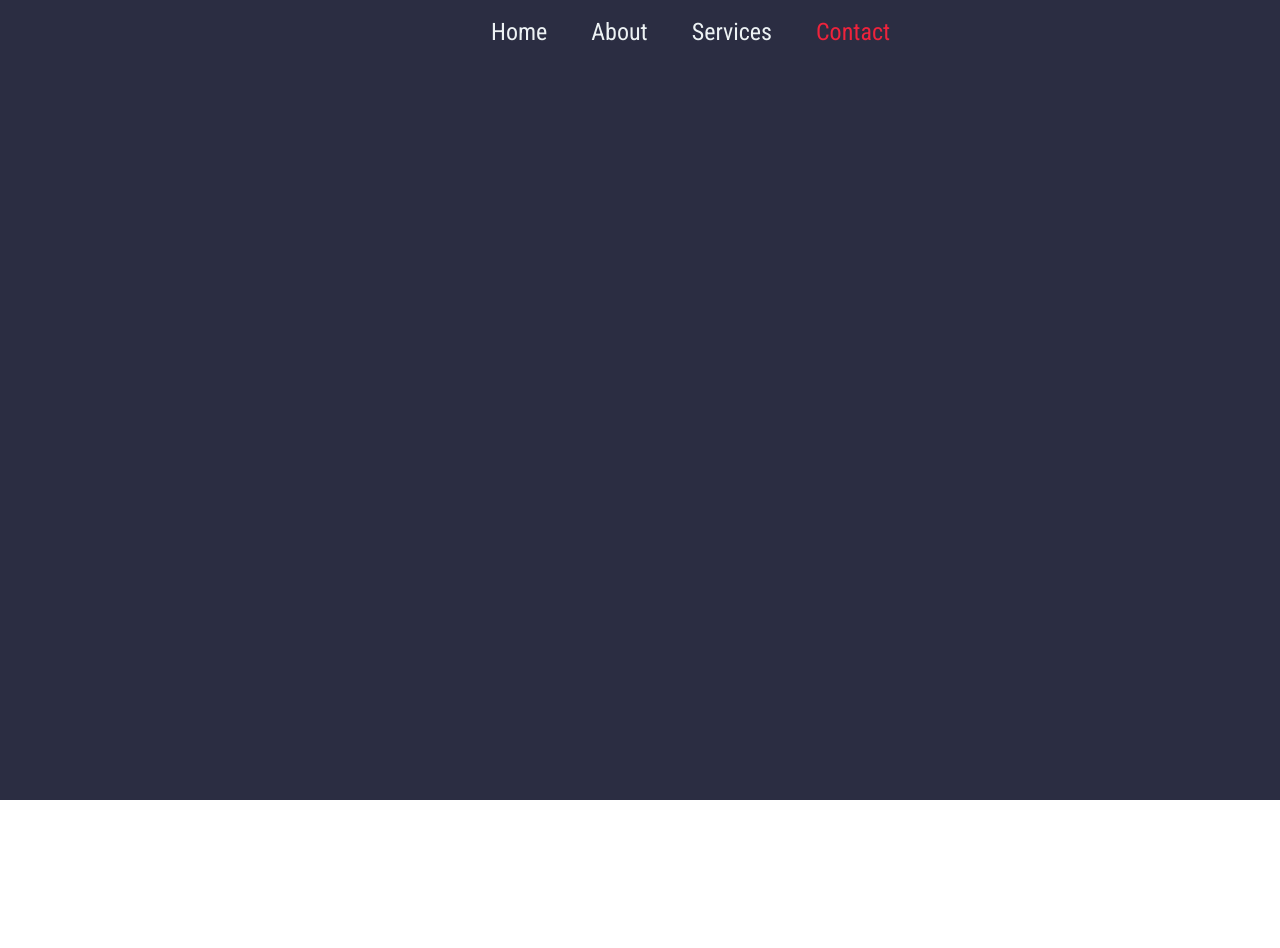
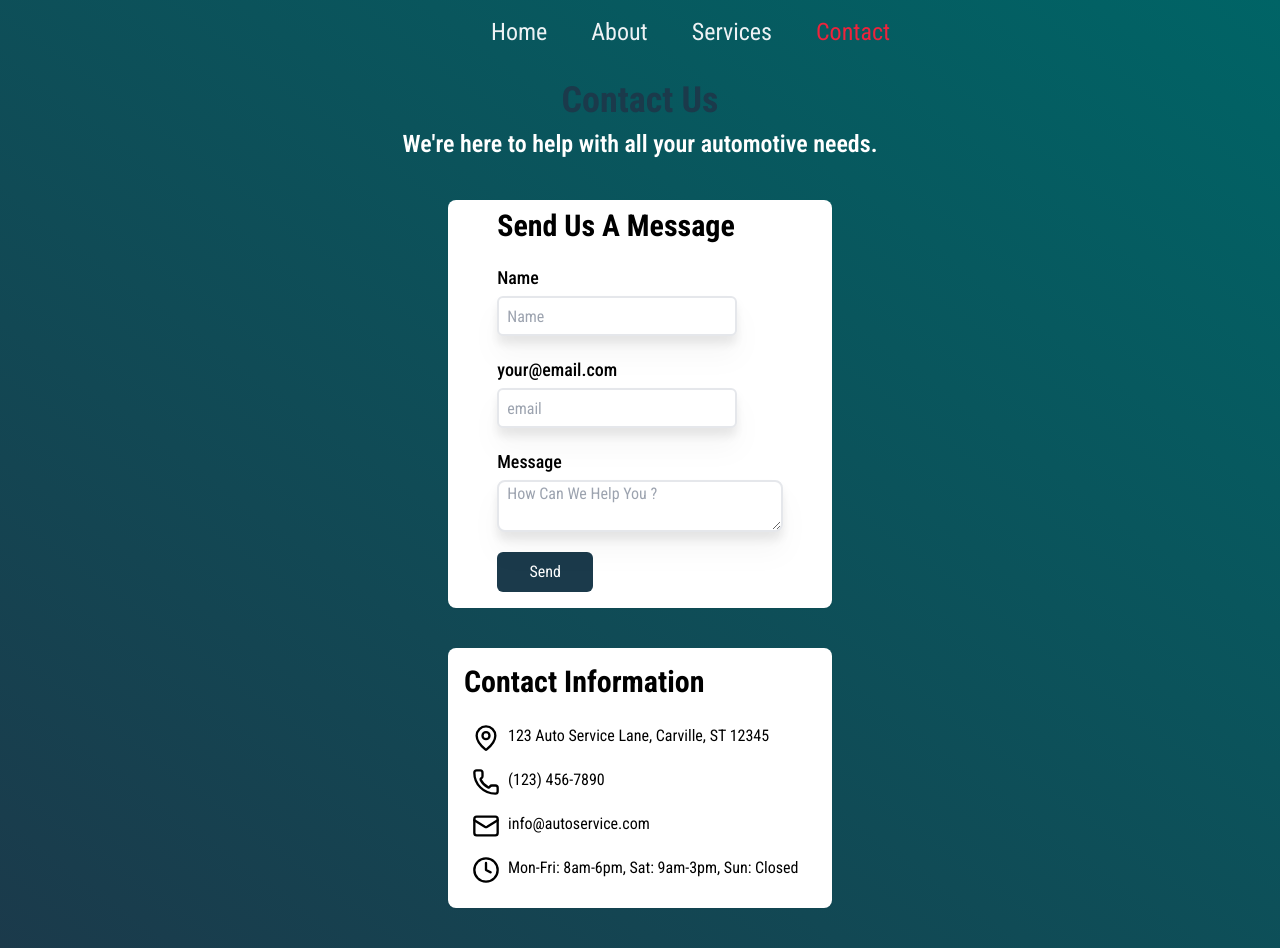
Before and after one commit to DATBOI-MAYANK/Mahindra-BE-Series-Designed-to-Amaze, a React (Vite) app: page /contact in a window 1280 px wide. Before the commit the page ends 800 px from the top, so only its background shows below. Built offline with nearby package versions, Linux system fonts and the light colour scheme; what tailwindcss-motion would draw is missing.

Commit message:
Enhance About, Contact, and Services components with improved layouts, typography, and styling

```diff
--- a/src/components/About/About.jsx
+++ b/src/components/About/About.jsx
@@ -5,7 +5,7 @@ function About() {
   return (
     <div className="bg-gradient-to-tr from-[#1B3A4B] to-[#006466] h-full w-full p-4 font-serif">
       <div className="flex flex-col items-center motion-scale-in-[0.5] motion-translate-x-in-[0%] motion-translate-y-in-[100%] motion-blur-in-[20px] motion-linear ">
-        <h1 className="text-4xl text-white font-bold mt-20">
+        <h1 className="text-4xl text-[#1B3A4B] font-bold mt-20">
           About Our Auto Service
         </h1>
         <p className="text-xl text-white font-semibold mt-2 font-serif2">
@@ -14,14 +14,14 @@ function About() {
       </div>
 
       <div>
-        <div className="grid grid-cols-3 mt-2 md:grid-col-2 lg:grid-col-3 gap-4 motion-blur-in-[20px]">
+        <div className="grid grid-cols-3 my-7 md:grid-col-2 lg:grid-col-3 gap-4 motion-blur-in-[20px]">
           <div className="bg-white h-52 w-96 rounded-lg mx-4 hover:cursor-pointer">
             <div className="flex flex-col items-center justify-center h-full">
               <div className="flex">
                 <Award className="mr-2 h-10 w-10" />
                 <h1 className="font-bold text-3xl">Quality Service</h1>
               </div>
-              <p className="font-semibold pl-2 mt-4 text-lg font-serif2">
+              <p className="font-semibold pl-2 mt-4 text-lg ">
                 We use only high-quality parts and advanced diagnostic tools.
               </p>
             </div>
@@ -32,7 +32,7 @@ function About() {
                 <Users className="mr-2 h-10 w-10" />
                 <h1 className="font-bold text-3xl">Expert Mechanics</h1>
               </div>
-              <p className="font-semibold pl-2 mt-4 text-lg font-serif2">
+              <p className="font-semibold pl-2 mt-4 text-lg ">
                 Our team consists of certified professionals with years of
                 experience.
               </p>
@@ -44,7 +44,7 @@ function About() {
                 <Clock className="mr-2 h-10 w-10" />
                 <h1 className="font-bold text-3xl">Quick Turnaround</h1>
               </div>
-              <p className="font-semibold pl-2 mt-4 text-lg font-serif2">
+              <p className="font-semibold pl-2 mt-4 text-lg ">
                 We value your time and strive for efficient service delivery.
               </p>
             </div>
@@ -55,7 +55,7 @@ function About() {
                 <ThumbsUp className="mr-2 h-10 w-10" />
                 <h1 className="font-bold text-3xl">Customer Satisfaction</h1>
               </div>
-              <p className="font-semibold pl-2 mt-4 text-lg font-serif2">
+              <p className="font-semibold pl-2 mt-4 text-lg ">
                 Our top priority is ensuring you're happy with our service.
               </p>
             </div>
--- a/src/components/Contact/Contact.jsx
+++ b/src/components/Contact/Contact.jsx
@@ -1,11 +1,85 @@
-import React from 'react'
-
+import React from "react";
+import { MapPin, Phone, Mail, Clock } from "lucide-react";
 function Contact() {
   return (
-    <div className='bg-[#2B2D42] h-screen w-full'>
-
+    <div className="bg-gradient-to-tr from-[#1B3A4B] to-[#006466] h-full  w-full p-10  font-serif">
+      <header className="flex flex-col items-center motion-scale-in-[0.5] motion-translate-x-in-[0%] motion-translate-y-in-[100%] motion-blur-in-[20px] motion-linear">
+        <h1 className="text-4xl text-[#1B3A4B] font-bold mt-10">Contact Us</h1>
+        <p className="text-2xl text-white font-semibold mt-2 font-serif">
+          We're here to help with all your automotive needs.
+        </p>
+      </header>
+      <div className=" bg-white rounded-lg w-96 h-auto flex shadow-sm justify-center pb-4 mx-auto mt-10 motion-blur-in-[20px]">
+        <form className="flex flex-col ">
+          <h2 className="text-3xl  font-bold mr-12 mt-2 ">Send Us A Message</h2>
+          <div className="flex flex-col mt-5">
+            <label
+              htmlFor="name"
+              className="block text-lg font-medium text-muted-foreground mb-1"
+            >
+              Name
+            </label>
+            <input
+              type="text"
+              id="name"
+              placeholder="Name"
+              className="w-60 h-10 drop-shadow-xl border-2 rounded-md px-2"
+            />
+          </div>
+          <div className="flex flex-col mt-5">
+            <label
+              htmlFor="email"
+              className="block text-lg font-medium text-muted-foreground mb-1"
+            >
+              your@email.com
+            </label>
+            <input
+              type="text"
+              id="email"
+              placeholder="email"
+              className="w-60 h-10 drop-shadow-xl border-2 rounded-md px-2"
+            />
+          </div>
+          <div className="flex flex-col mt-5">
+            <label
+              htmlFor="message"
+              className="block text-lg font-medium  text-muted-foreground mb-1"
+            >
+              Message
+            </label>
+            <textarea
+              name="message"
+              id="message"
+              placeholder="How Can We Help You ?"
+              className="drop-shadow-xl border-2 px-2 rounded-lg"
+            ></textarea>
+          </div>
+          <button className="bg-[#1B3A4B] text-white w-24 h-10 rounded-md mt-5">
+            Send
+          </button>
+        </form>
+      </div>
+      <div className=" bg-white rounded-lg w-96 h-auto flex flex-col shadow-sm justify-center p-4 mx-auto mt-10 motion-blur-in-[20px]">
+        <h2 className="text-3xl  font-bold  mb-4 ">Contact Information </h2>
+        <div className="flex m-2">
+          <MapPin className="mr-2 h-7 w-7" />
+          <p>123 Auto Service Lane, Carville, ST 12345</p>
+        </div>
+        <div className="flex m-2">
+          <Phone className="mr-2 h-7 w-7" />
+          <p>(123) 456-7890</p>
+        </div>
+        <div className="flex m-2">
+        <Mail  className="mr-2 h-7 w-7" />
+        <p>info@autoservice.com</p>
+        </div>
+        <div className="flex m-2">
+        <Clock  className="mr-2 h-7 w-7" />
+        <p>Mon-Fri: 8am-6pm, Sat: 9am-3pm, Sun: Closed</p>
+        </div>
+      </div>
     </div>
-  )
+  );
 }
 
-export default Contact
+export default Contact;
--- a/src/components/Services/Services.jsx
+++ b/src/components/Services/Services.jsx
@@ -15,7 +15,7 @@ function Services() {
         class="Title"
         className=" flex flex-col items-center justify-center h-60 motion-scale-in-[0.5] motion-translate-x-in-[0%] motion-translate-y-in-[100%] motion-blur-in-[20px] motion-linear"
       >
-        <h1 className="font-bold text-4xl text-transparent bg-clip-text bg-gradient-to-tl from-[#191970] to-gray-800 ">Our Car Services</h1>
+        <h1 className="font-bold text-4xl text-transparent bg-clip-text bg-[#272640]">Our Car Services</h1>
         <p className="font-semibold text-xl text-[#ffffff]">
           Professional care for your vehicle, ensuring peak performance and
           longevity.
@@ -81,12 +81,12 @@ function Services() {
           </div>
         </div>
       </div>
-      <div className="flex flex-col items-center pt-24 text-transparent bg-clip-text bg-gradient-to-l from-[#1B3A4B] to-[#3E1F47]" >
+      <div className="flex flex-col items-center pt-24 text-transparent bg-clip-text bg-[#006466]" >
         <h1 className="font-bold text-4xl">Need Our Services ?</h1>
         <p className="font-semibold text-xl" >Our team of expert mechanics is ready to help you with any car service you need.</p>
 
       </div>
-      <div className="flex justify-center items-center pt-5 hover:cursor-pointer text-[#7275b8] " >
+      <div className="flex justify-center items-center pt-5 hover:cursor-pointer text-[#0B525B] " >
         <PhoneCall className="mr-4 h-8 w-8" />
         <p className="font-semibold text-xl" >Call us at +91 1234567890</p>
       </div>
```
